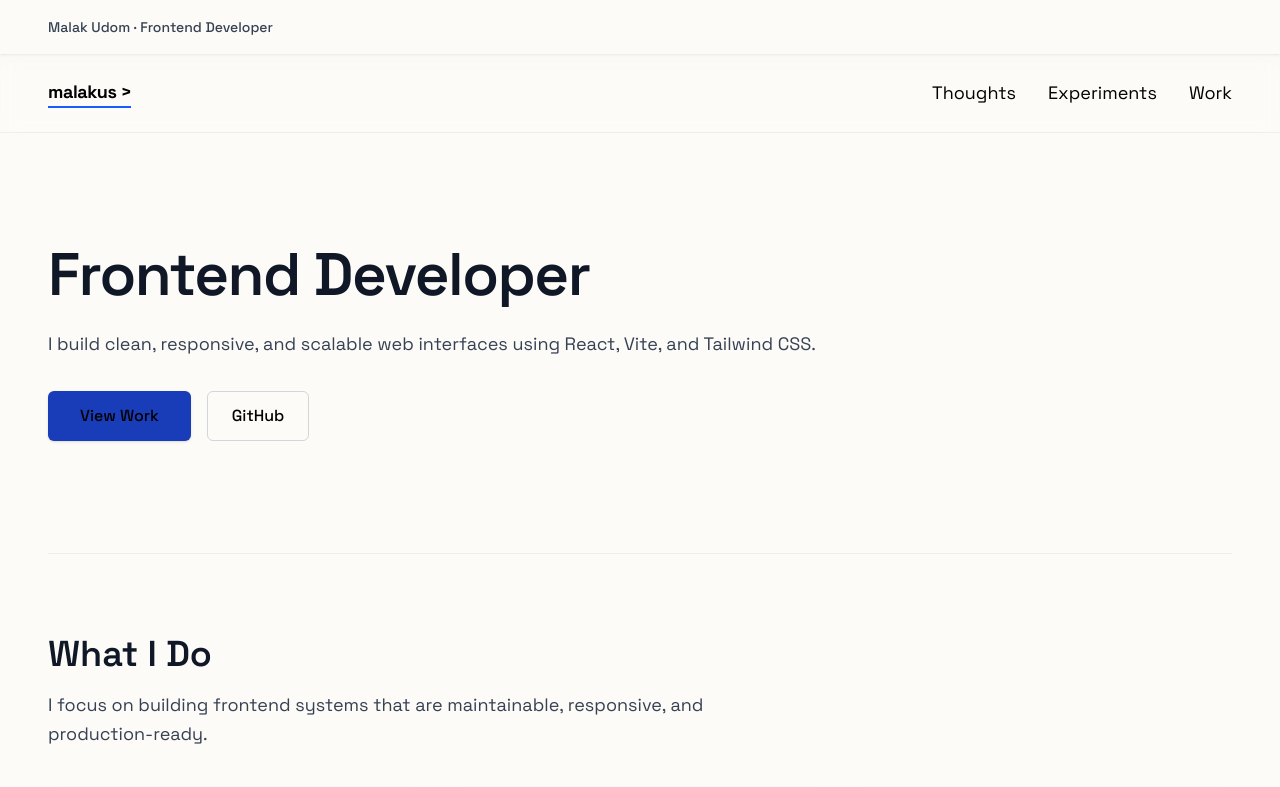
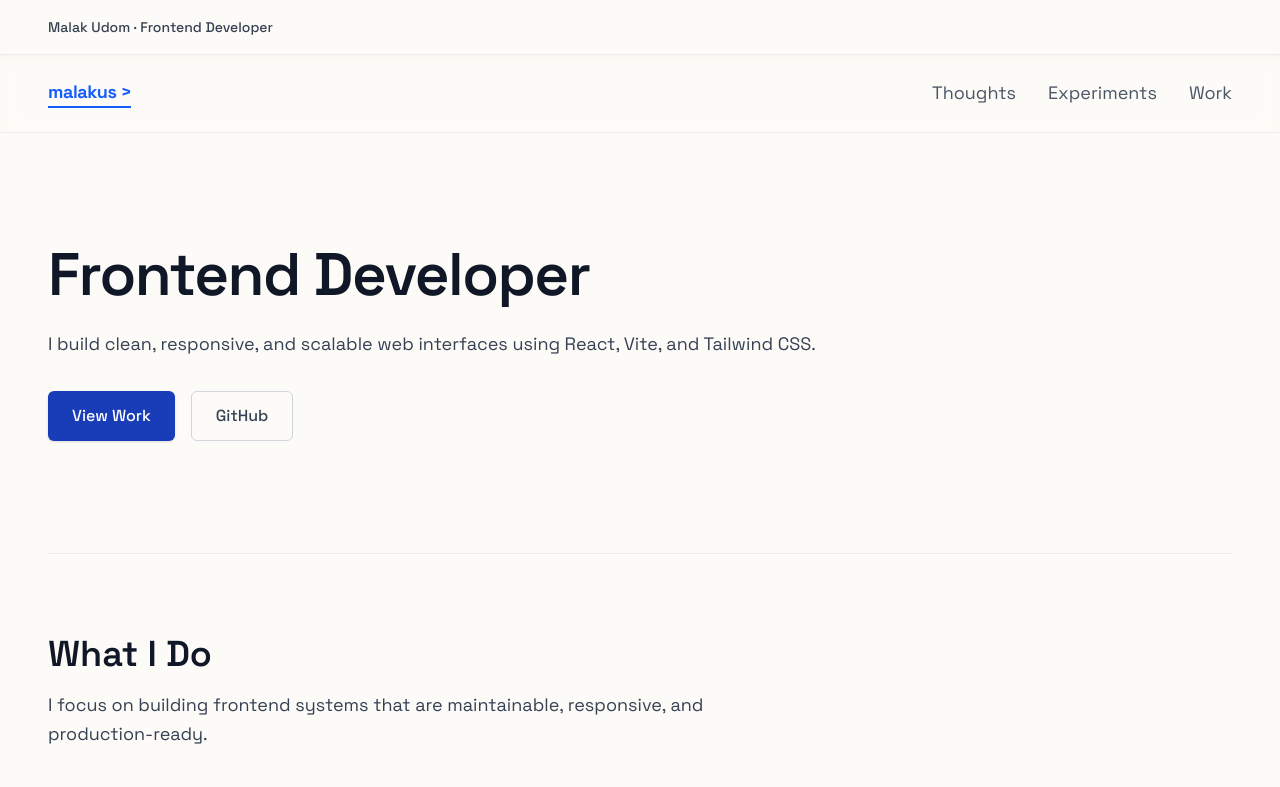
Before and after one commit to malakus4/portfolio-react, a React (Vite) app: page / in a window 1280 px wide. Shown: the top 787 px of the page. Built offline with nearby package versions, Linux system fonts and the light colour scheme.

Commit message:
fix: remove global anchor color override

```diff
--- a/src/components/sections/Hero.jsx
+++ b/src/components/sections/Hero.jsx
@@ -17,8 +17,7 @@ function Hero() {
 
         <div className="mt-8 flex flex-wrap gap-4">
           <Link to="/work"
-            className="inline-flex items-center justify-center rounded-md bg-blue-800 px-8 py-3 text-sm sm:text-base font-medium text-white hover:bg-blue-700 transition shadow-sm"
-          >
+            className="inline-flex items-center justify-center rounded-md bg-blue-800 text-white px-6 py-3 text-sm sm:text-base font-medium  hover:bg-blue-700 transition shadow-sm">
             View Work
           </Link>
 
@@ -26,7 +25,7 @@ function Hero() {
             href="https://github.com/malakus4"
             target="_blank"
             rel="noreferrer"
-            className="inline-flex items-center justify-center rounded-md border border-gray-300 px-6 py-3 text-sm sm:text-base font-medium text-gray-700 hover:bg-gray-100 transition"
+            className="inline-flex items-center justify-center rounded-md border border-gray-300 px-6 py-3 text-sm sm:text-base font-medium text-gray-700 hover:bg-gray-200 transition"
           >
             GitHub
           </a>
--- a/src/index.css
+++ b/src/index.css
@@ -19,14 +19,6 @@ body {
   -moz-osx-font-smoothing: grayscale;
 
 }
-
-/* Anchor tag styles */
-a {
-  color: inherit;
-  text-decoration: none;
-}
-
-
 
 /* Utility class for section headings */
 h1, h2, h3, h4, h5, h6 {
```
